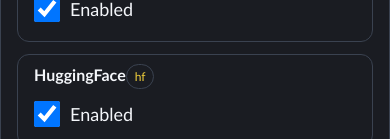
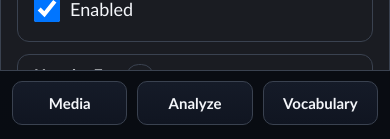
Before and after one commit to welsol21/FYP_LLM, a React (Vite) app in the folder frontend/: page /config in a window 390 px wide. Shown: the part 705-844 px from the top of the page. Built offline with nearby package versions, Linux system fonts and the light colour scheme; no server answers.

Commit message:
pwa: clean config status and stabilize mobile shell

```diff
--- a/frontend/src/components/RuntimeStatusCard.tsx
+++ b/frontend/src/components/RuntimeStatusCard.tsx
@@ -4,6 +4,10 @@
 
 export function RuntimeStatusCard({ uiState }: Props) {
   if (!uiState) return <section aria-label="runtime-status">Loading runtime state...</section>
+
+  const userFacingFeatures = Object.entries(uiState.features).filter(
+    ([name]) => name !== 'phonetic' && name !== 'db_persistence',
+  )
 
   return (
     <section aria-label="runtime-status" className="card">
@@ -15,14 +19,16 @@
           </span>
         ))}
       </div>
+      {userFacingFeatures.length > 0 ? (
         <ul>
-        {Object.entries(uiState.features).map(([name, cfg]) => (
+          {userFacingFeatures.map(([name, cfg]) => (
             <li key={name}>
               <strong>{name}:</strong> {cfg.enabled ? 'enabled' : 'disabled'}
               {!cfg.enabled && cfg.reason_if_disabled ? ` — ${cfg.reason_if_disabled}` : ''}
             </li>
           ))}
         </ul>
+      ) : null}
     </section>
   )
 }
--- a/frontend/src/styles.css
+++ b/frontend/src/styles.css
@@ -20,10 +20,12 @@
   font-family: "Trebuchet MS", "Segoe UI", Tahoma, sans-serif;
   background: radial-gradient(circle at top right, #182132 0%, #0d1017 55%, #090b10 100%);
   color: var(--text);
+  min-height: 100dvh;
 }
 
 .app-shell {
-  min-height: 100vh;
+  min-height: 100dvh;
+  height: 100dvh;
   display: grid;
   grid-template-rows: auto 1fr auto;
 }
@@ -101,6 +103,8 @@
   margin: 0 auto;
   padding: 0;
   overflow: auto;
+  min-height: 0;
+  padding-bottom: calc(84px + env(safe-area-inset-bottom, 0px));
 }
 
 .screen-block {
@@ -145,11 +149,12 @@
   display: grid;
   grid-template-columns: repeat(3, minmax(0, 1fr));
   gap: 10px;
-  padding: 10px 12px 14px;
+  padding: 10px 12px calc(14px + env(safe-area-inset-bottom, 0px));
   border-top: 1px solid var(--line);
   background: rgba(9, 12, 18, 0.95);
   width: min(100%, var(--layout-max));
   margin: 0 auto;
+  min-height: calc(64px + env(safe-area-inset-bottom, 0px));
 }
 
 .card {
```
Lines whose indentation alone changed are shown as unchanged.
